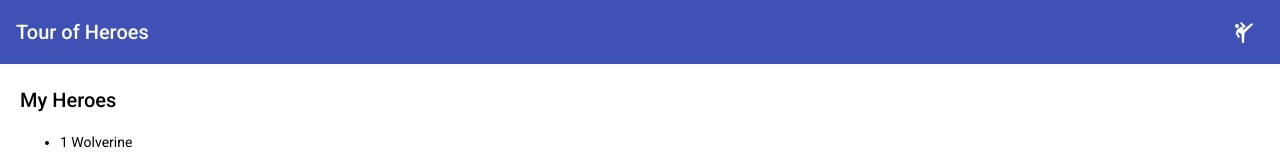
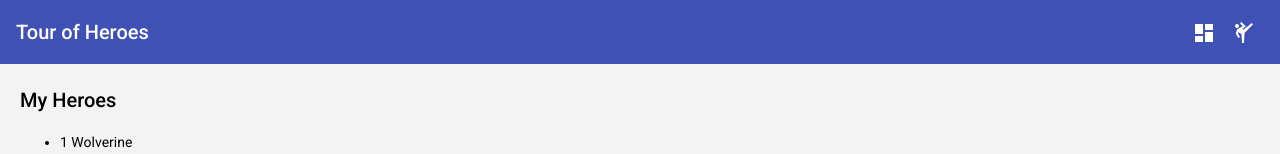
Before and after one commit to Vanessamachado93/tour-of-heroes, an Angular app: page /heroes in a window 1280 px wide. Shown: the top 154 px of the page. Built offline with nearby package versions, Linux system fonts and the light colour scheme.

Commit message:
Add Rotas e Ajustes no componente do Dashboard

```diff
--- a/src/app/app-routing.module.ts
+++ b/src/app/app-routing.module.ts
@@ -1,8 +1,10 @@
 import { NgModule } from '@angular/core';
 import { RouterModule, Routes } from '@angular/router';
 import { HeroesComponent } from './heroes/heroes.component';
+import { DashboardComponent } from './dashboard/dashboard.component';
 
 const routes: Routes = [
+  { path: 'dashboard', component:DashboardComponent},
   { path: 'heroes', component: HeroesComponent}];
 
 @NgModule({
--- a/src/app/app.component.html
+++ b/src/app/app.component.html
@@ -2,6 +2,13 @@
   <span>{{title}}</span>
 
    <span fxFlex></span>
+
+  <button
+    mat-icon-button
+    matTooltip="Dashboard"
+    aria-label="Dashboard" routerLink="/dashboard">
+    <mat-icon>dashboard</mat-icon>
+  </button>
 
   <button
     mat-icon-button
--- a/src/app/app.module.ts
+++ b/src/app/app.module.ts
@@ -14,6 +14,7 @@
 import { FlexLayoutModule } from '@angular/flex-layout';
 import {MatTooltipModule} from '@angular/material/tooltip';
 import { DashboardComponent } from './dashboard/dashboard.component';
+import {MatCardModule} from '@angular/material/card';
 
 @NgModule({
   declarations: [
@@ -34,6 +35,7 @@
     MatExpansionModule,
     MatIconModule,
     MatTooltipModule,
+    MatCardModule,
   ],
   providers: [],
   bootstrap: [AppComponent]
--- a/src/app/dashboard/dashboard.component.html
+++ b/src/app/dashboard/dashboard.component.html
@@ -1 +1,5 @@
-<p>dashboard works!</p>
+<h2>Dashboard</h2>
+
+<mat-card *ngFor="let hero of heroes">
+  <mat-card-title>{{hero.name}}</mat-card-title>
+</mat-card>
--- a/src/app/dashboard/dashboard.component.ts
+++ b/src/app/dashboard/dashboard.component.ts
@@ -17,7 +17,7 @@
   }
 
   getHeroes(): void {
-
+    this.HeroService.getHeroes().subscribe(heroes => this.heroes = heroes.slice(1, 5));
   }
 
 }
--- a/src/styles.css
+++ b/src/styles.css
@@ -1,4 +1,5 @@
 /* You can add global styles to this file, and also import other style files */
 
 html, body { height: 100%; }
-body { margin: 0; font-family: Roboto, "Helvetica Neue", sans-serif; }
+body { margin: 0; font-family: Roboto, "Helvetica Neue", sans-serif;
+background-color: #f3f3f3; }
```
